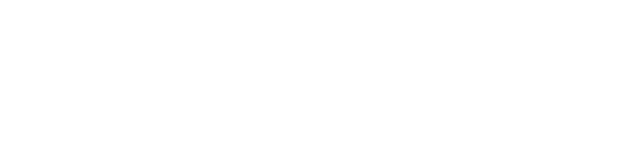
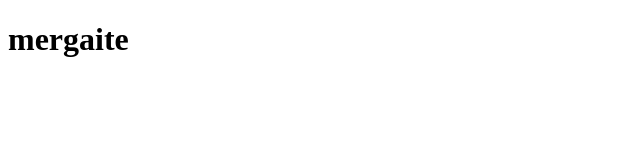
Before and after one commit to JulijaPo/2-girl, a plain HTML site: page index.html in a window 1280 px wide. Shown: the whole page, without its empty margins (0-640 px from the left). Drawn offline with Linux system fonts and the light colour scheme.

Commit message:
initial commit

```diff
--- a/index.html
+++ b/index.html
@@ -6,6 +6,6 @@
     <title>Mergaite</title>
 </head>
 <body>
-
+    <h1>mergaite</h1>
 </body>
 </html>
```
